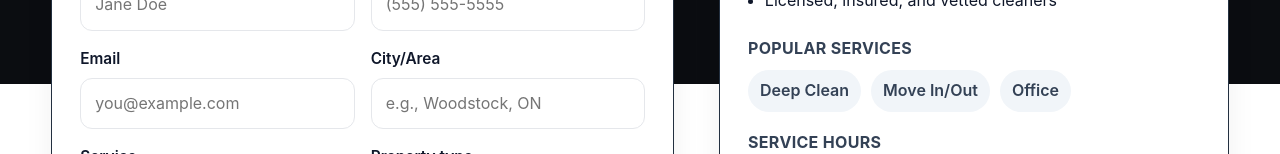
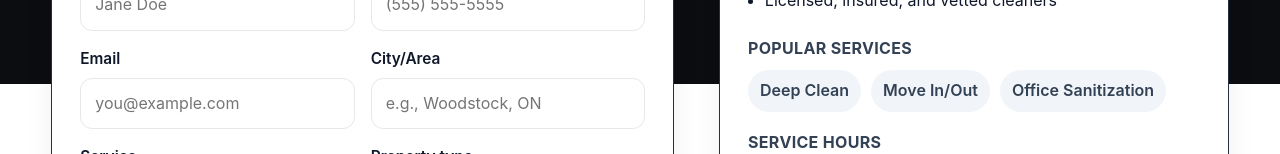
Before and after one commit to Masxkip/front-dami, a React (Vite) app: page /quote in a window 1280 px wide. Shown: the part 646-800 px from the top of the page. Built offline with nearby package versions, Linux system fonts and the light colour scheme.

Commit message:
new push

```diff
--- a/src/pages/Quote.jsx
+++ b/src/pages/Quote.jsx
@@ -195,7 +195,7 @@ export default function Quote() {
             <div className="badges">
               <span className="badge">Deep Clean</span>
               <span className="badge">Move In/Out</span>
-              <span className="badge">Office</span>
+              <span className="badge">Office Sanitization</span>
             </div>
 
             <div className="spacer" />
```
